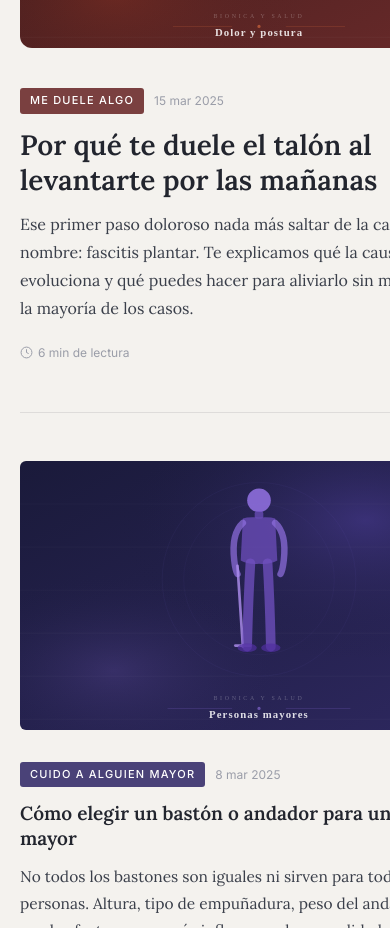
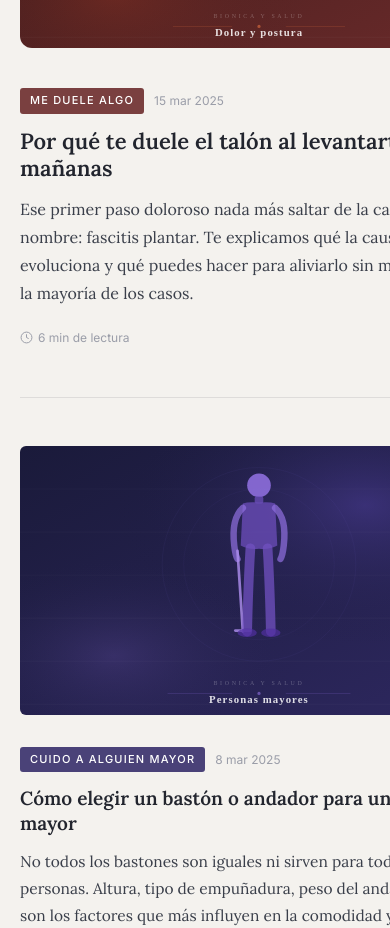
Before and after one commit to bionicablog/bionica, a plain HTML site: page index.html in a window 390 px wide. Shown: the part 1180-2108 px from the top of the page. Drawn offline with Linux system fonts and the light colour scheme.

Commit message:
Update index.html
Ajuste en pantallas pequeñas

```diff
--- a/index.html
+++ b/index.html
@@ -385,7 +385,7 @@ img { display: block; }
 
 /* Card destacada (primera) */
 .post-card.featured {
-  grid-template-columns: 340px 1fr;
+  grid-template-columns: minmax(0, 340px) minmax(0, 1fr);
   gap: 40px;
   align-items: center;
 }
@@ -1047,6 +1047,12 @@ img { display: block; }
   .legal-doc { padding: 24px 18px; }
   .cookie-banner { padding: 16px 20px; }
   .site-nav .nav-hide { display: none; }
+}
+
+@media (max-width: 700px) {
+  .post-card.featured { grid-template-columns: 1fr; }
+  .post-card.featured .post-thumb { aspect-ratio: 16/9; height: auto; }
+  .post-card.featured .post-title { font-size: 22px; }
 }
 
 @media (max-width: 480px) {
```
